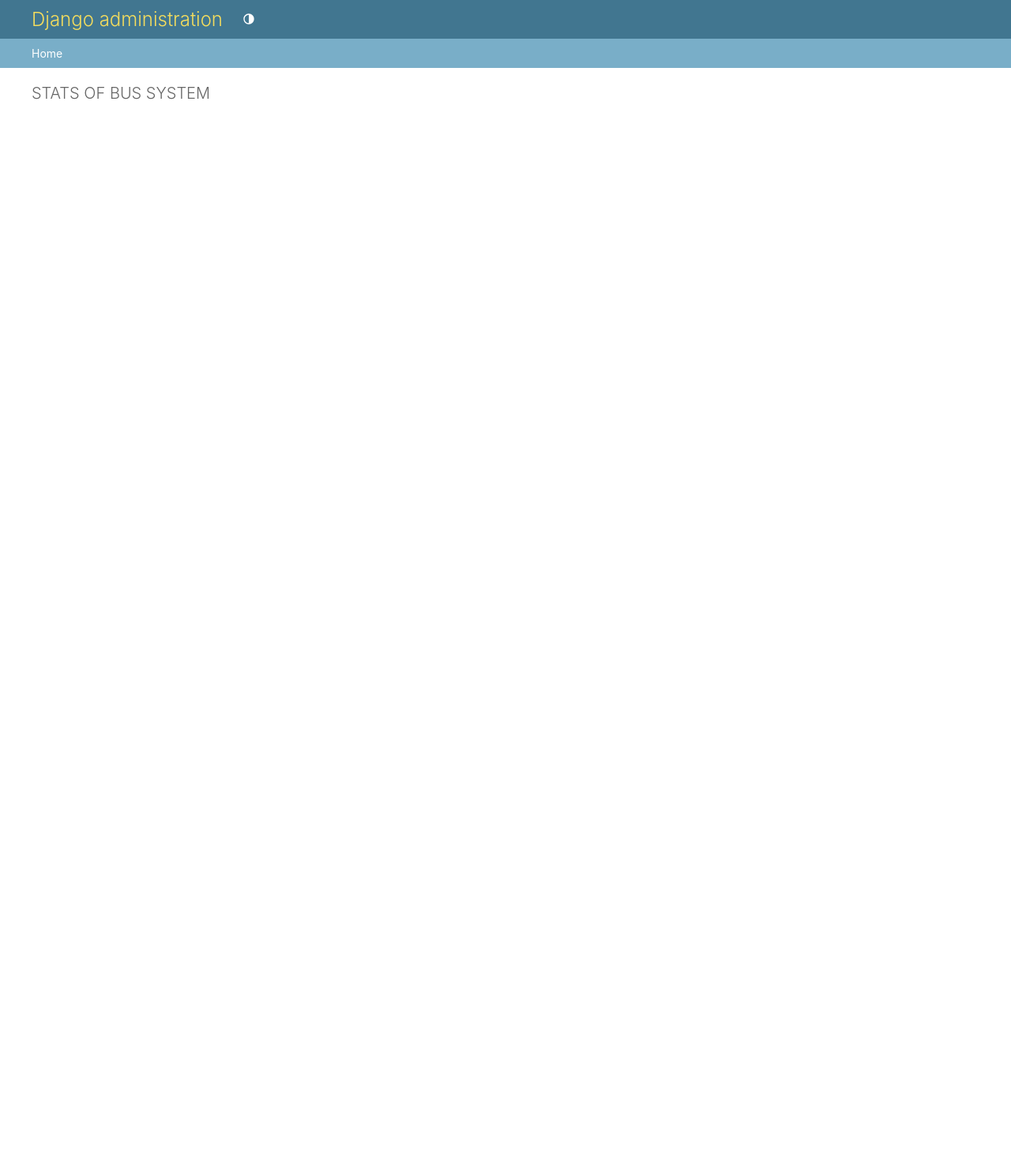
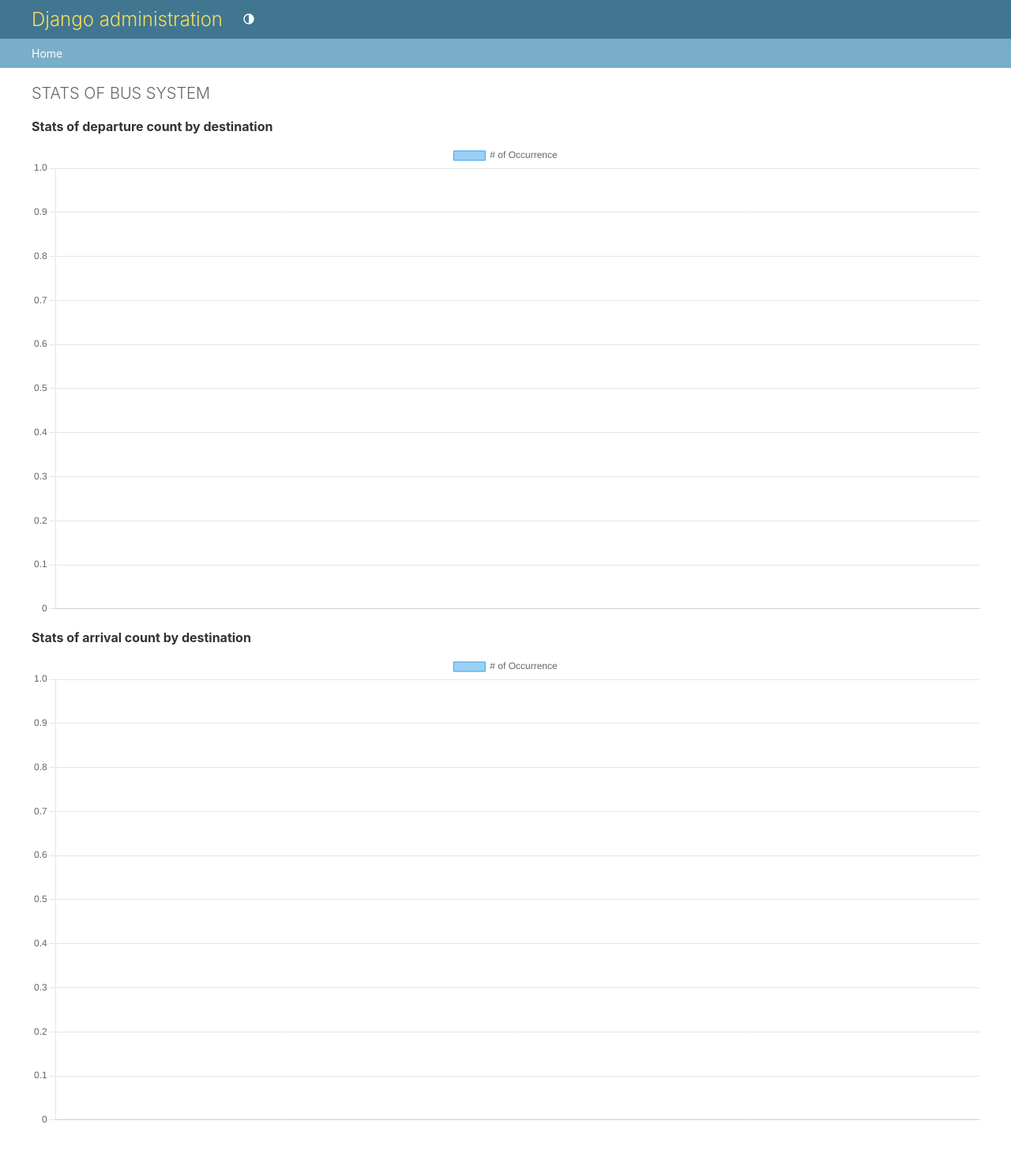
Before and after one commit to khiembao/APIBusSys, a Django app: template bussystem/sysman/templates/admin/stats.html in a window 1280 px wide. Shown: the whole page at 79% size. Before the commit the page ends 126 px from the top, so only its background shows below. Run offline with Django 4.2, Linux system fonts and the light colour scheme; the template is opened without the code that fills it, so the values that code supplies are empty; some libraries are stand-ins or nearby versions.

Commit message:
BusSystem Update V3.2

```diff
--- a/bussystem/sysman/admin.py
+++ b/bussystem/sysman/admin.py
@@ -17,7 +17,8 @@ class BussAppAdminSite(admin.AdminSite):
 
     def stats_view(self, request):
         return TemplateResponse(request, 'admin/stats.html',{
-                    'stats': dao.count_trip_path_by_destination()
+                    'stats_departure': dao.count_departure_by_destination(),
+                    'stats_arrival': dao.count_arrival_by_destination()
             })
 
 admin_site = BussAppAdminSite(name='buss_app')
@@ -54,3 +55,4 @@ admin_site.register(Destination, DestinationAdmin)
 admin_site.register(Bus)
 admin_site.register(TripPath, TripPathAdmin)
 admin_site.register(Trip, TripAdmin)
+admin_site.register(SpecialOccasion)
--- a/bussystem/sysman/models.py
+++ b/bussystem/sysman/models.py
@@ -35,6 +35,10 @@ class Bus(BaseModel):
 
     def __str__(self):
         return self.model
+
+    @property
+    def available_seat(self):
+        return 41
 #
 class TripPath(BaseModel):
     departure_destination = models.ForeignKey(Destination, on_delete=models.CASCADE, related_name='departure')
--- a/bussystem/sysman/templates/admin/stats.html
+++ b/bussystem/sysman/templates/admin/stats.html
@@ -2,4 +2,80 @@
 
 {% block content %}
 <h1>STATS OF BUS SYSTEM</h1>
+<script src="https://cdn.jsdelivr.net/npm/chart.js"></script>
+<h2>Stats of departure count by destination</h2>
+<ul>
+    {% for sd in stats_departure %}
+        <li><strong>{{ sd.name }}</strong>: {{ sd.count }}</li>
+    {% endfor %}
+</ul>
+<canvas id="departureChart"></canvas>
+<script>
+    let labels = [];
+    let values = [];
+    let labels1 = [];
+    let values1 = [];
+
+    {% for sd in stats_departure %}
+        values.push('{{ sd.count }}')
+        labels.push('{{ sd.name }}')
+    {% endfor %}
+
+    {% for sa in stats_arrival %}
+        values1.push('{{ sa.count }}')
+        labels1.push('{{ sa.name }}')
+    {% endfor %}
+
+    window.onload = () => {
+      const ctx = document.getElementById('departureChart');
+
+      new Chart(ctx, {
+        type: 'bar',
+        data: {
+          labels: labels,
+          datasets: [{
+            label: '# of Occurrence',
+            data: values,
+            borderWidth: 1
+          }]
+        },
+        options: {
+          scales: {
+            y: {
+              beginAtZero: true
+            }
+          }
+        }
+      });
+
+       const ctz = document.getElementById('arrivalChart');
+
+      new Chart(ctz, {
+        type: 'bar',
+        data: {
+          labels: labels1,
+          datasets: [{
+            label: '# of Occurrence',
+            data: values1,
+            borderWidth: 1
+          }]
+        },
+        options: {
+          scales: {
+            y: {
+              beginAtZero: true
+            }
+          }
+        }
+      });
+    }
+
+</script>
+<h2>Stats of arrival count by destination</h2>
+<ul>
+    {% for sa in stats_arrival %}
+        <li><strong>{{ sa.name }}</strong>: {{ sa.count }}</li>
+    {% endfor %}
+</ul>
+<canvas id="arrivalChart"></canvas>
 {% endblock %}
```
Also changed, not shown: bussystem/sysman/dao.py (+5 -2 lines).
